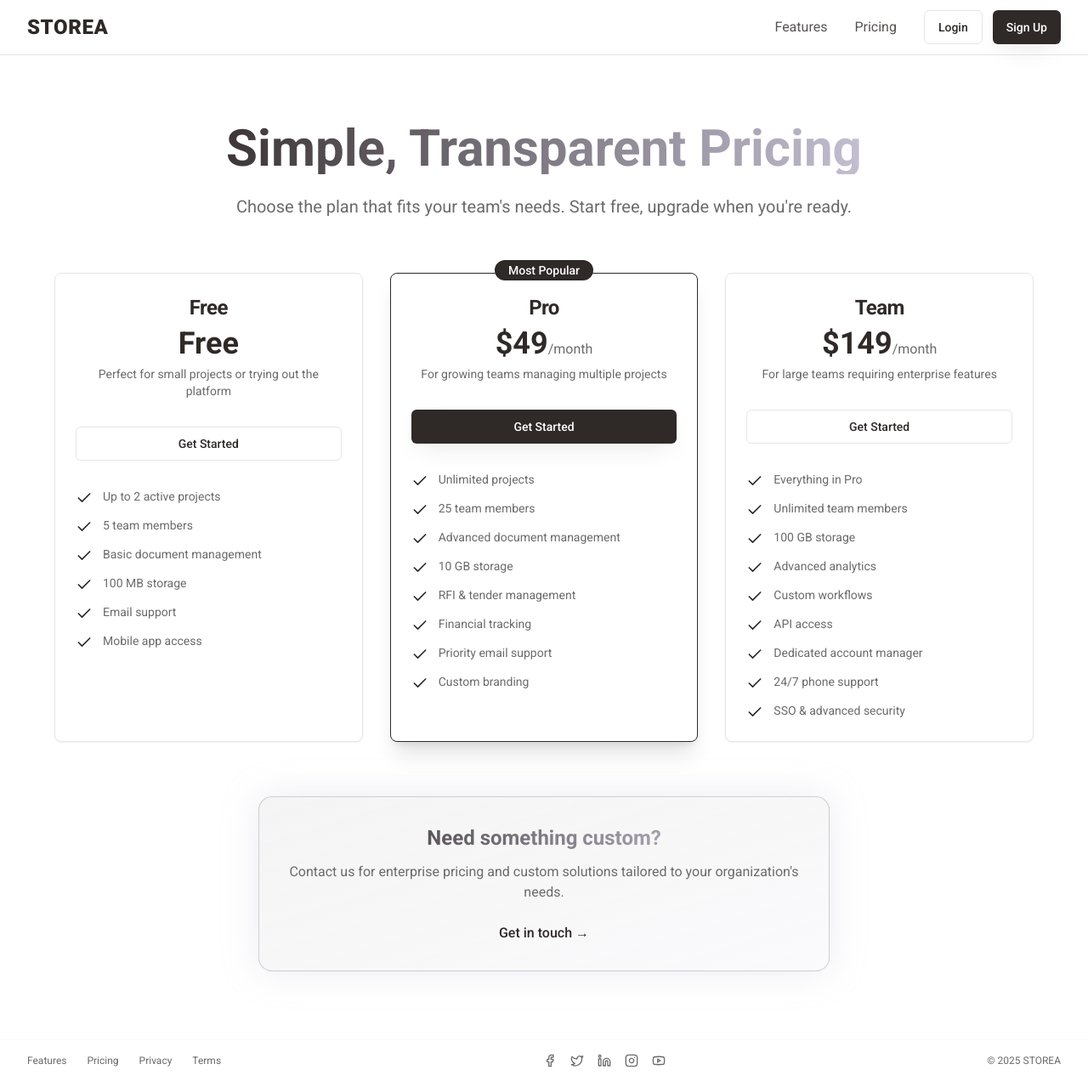
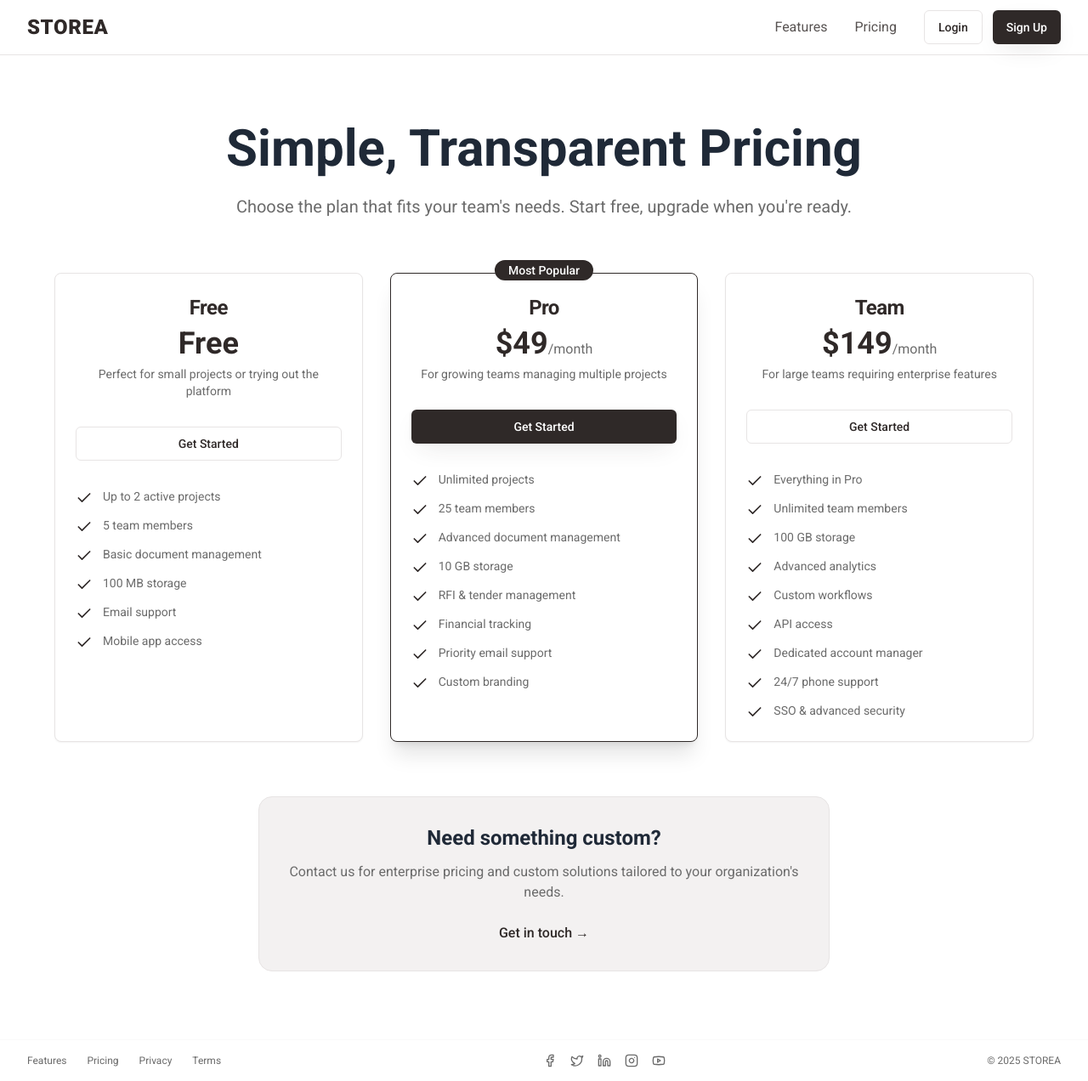
Before and after one commit to SnitzyG/storea-basic-3a9e4a58, a React (Vite) app: page /pricing in a window 1280 px wide. Shown: the whole page at 85% size. Built offline with nearby package versions, Linux system fonts and the light colour scheme.

Commit message:
Remove gradient from pricing page
Remove gradient coloring from the pricing page's H1 and H3 elements to match the site's overall color scheme.

```diff
--- a/src/pages/public/Pricing.tsx
+++ b/src/pages/public/Pricing.tsx
@@ -60,7 +60,7 @@ const Pricing = () => {
     <PublicLayout>
       <div className="container mx-auto px-4 sm:px-6 lg:px-8 py-20">
         <div className="max-w-4xl mx-auto text-center mb-16">
-          <h1 className="text-5xl md:text-6xl font-bold mb-6 bg-gradient-to-r from-primary to-primary-glow bg-clip-text text-transparent">
+          <h1 className="text-5xl md:text-6xl font-bold mb-6 text-gray-800">
             Simple, Transparent Pricing
           </h1>
 
@@ -75,8 +75,8 @@ const Pricing = () => {
           ))}
         </div>
 
-        <div className="max-w-2xl mx-auto text-center bg-gradient-to-br from-primary/5 to-primary-glow/10 rounded-2xl p-8 border border-primary/20 shadow-glow">
-          <h3 className="text-2xl font-semibold mb-3 bg-gradient-to-r from-primary to-primary-glow bg-clip-text text-transparent">Need something custom?</h3>
+        <div className="max-w-2xl mx-auto text-center bg-muted/50 rounded-2xl p-8 border border-border">
+          <h3 className="text-2xl font-semibold mb-3 text-gray-800">Need something custom?</h3>
           <p className="text-muted-foreground mb-6">
             Contact us for enterprise pricing and custom solutions tailored to your organization's needs.
           </p>
```
